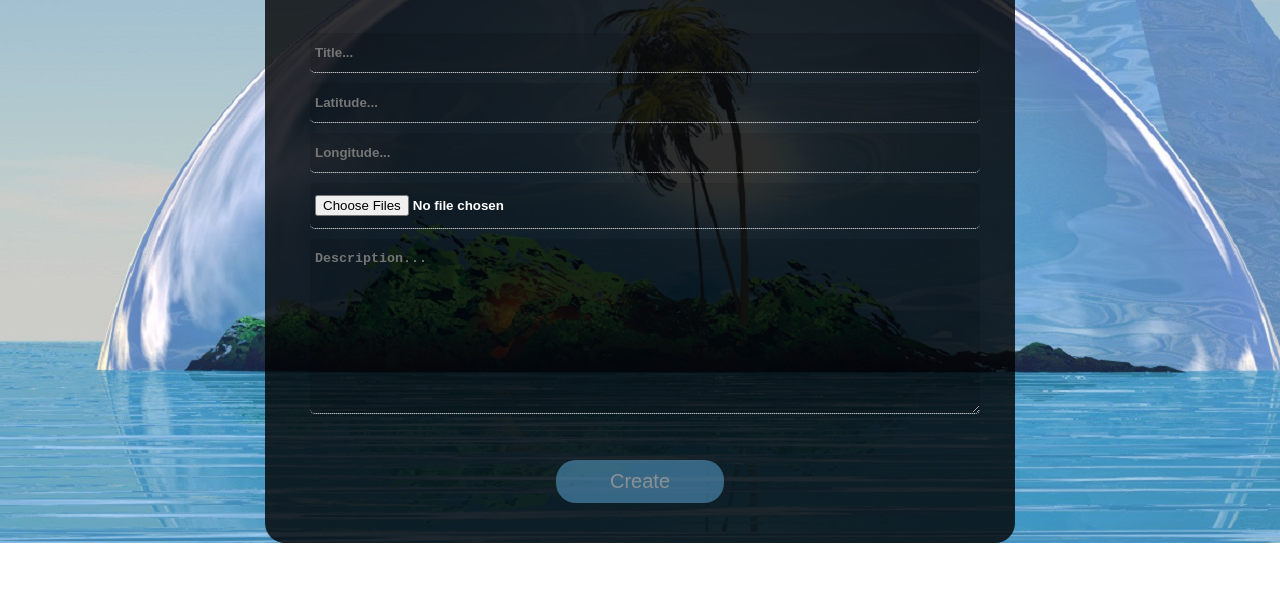
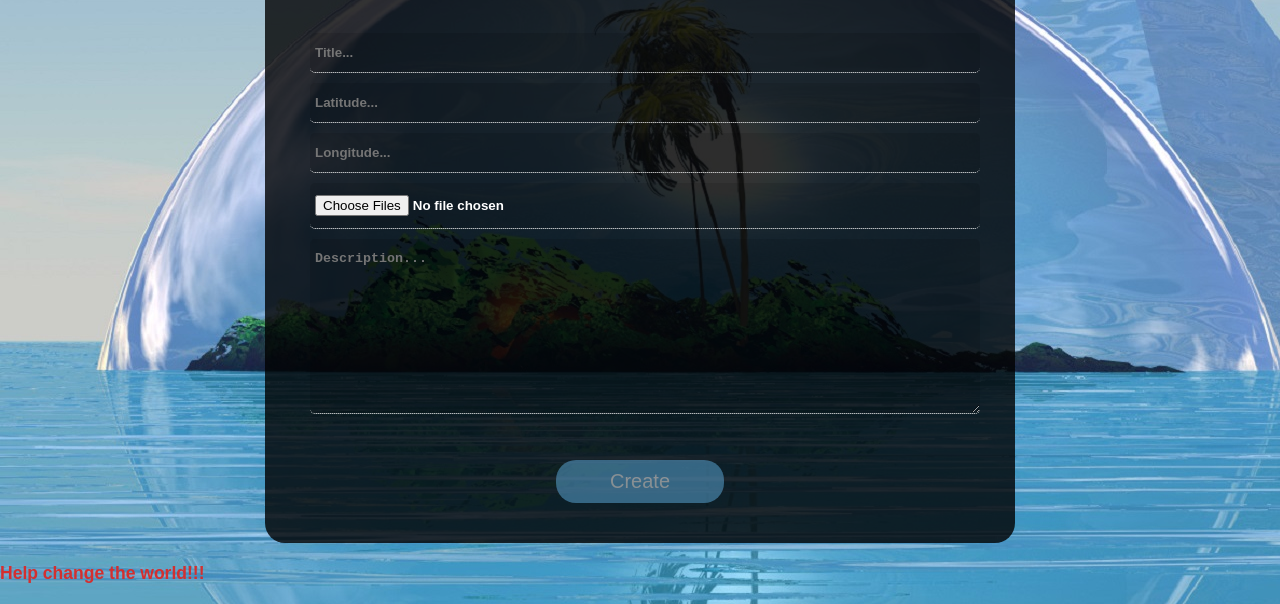
Before and after one commit to hustlaviola/campProject, a plain HTML site: page UI/intervention.html in a window 1280 px wide. Shown: the part 402-1006 px from the top of the page. Before the commit the page ends 945 px from the top, so only its background shows below. Drawn offline with Linux system fonts and the light colour scheme.

Commit message:
Add footer...

```diff
--- a/UI/intervention.html
+++ b/UI/intervention.html
@@ -26,5 +26,8 @@
 	           <input type="submit" value="Create">
 	        </form>
     	</div>
+    	<footer>
+    		<p><h3>Help change the world!!!</h3></p>
+    	</footer>
 	</body>
 </html>
```
